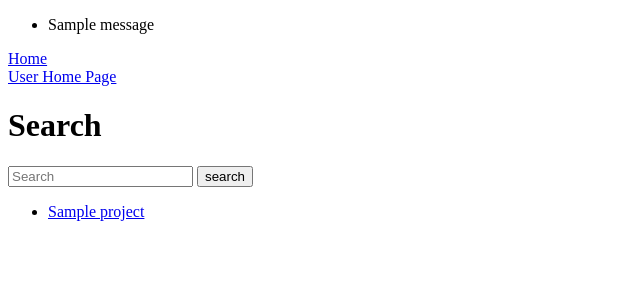
After one commit to wfishell/Databases-Project-1, a Flask app: template pages/templates/search.html in a window 1280 px wide. The commit adds this page. Shown: the top 300 px of the page, without its empty margins (0-640 px from the left). Run offline with Flask 3, Linux system fonts and the light colour scheme; the template is opened without the code that fills it: most values are stand-ins (such as "Sample title", 1, 10 or a date in 2020); one stand-in notice (Sample message) is shown.

Commit message:
commiting new changes to git

```diff
--- a/pages/LoginSignup.py
+++ b/pages/LoginSignup.py
@@ -10,8 +10,8 @@ def login():
 
         conn = engine.connect()
         conn.execute(text("SET SCHEMA 'wf2322'"))
-        query=f"SELECT * FROM users WHERE username = '{Post_Username}'"
-        result = conn.execute(text(query)).fetchone()
+        query=text(f"SELECT * FROM users WHERE username = :username")
+        result = conn.execute(query,{'username':Post_Username}).fetchone()
         conn.close()
 
         if result:
@@ -20,7 +20,7 @@ def login():
             return redirect(f'/userprofile/{Post_Username}')
         else:
             flash('Invalid username. Please try again.', 'error')
-            return render_template('login.html')
+            return render_template('Login.html')
 
     return render_template('Login.html')
 
--- a/pages/server.py
+++ b/pages/server.py
@@ -4,13 +4,13 @@ from LoginSignup import LoginSignup
 from UserProfile import UserProfile
 from ProjectPage import project
 from projectcalendar import projectcalendar
-
+from Search import Search
 app = Flask(__name__)
 app.register_blueprint(LoginSignup)
 app.register_blueprint(UserProfile)
 app.register_blueprint(project)
 app.register_blueprint(projectcalendar)
-
+app.register_blueprint(Search)
 @app.route('/')
 def home():
     return render_template('home.html')
--- a/pages/templates/UserHomepage.html
+++ b/pages/templates/UserHomepage.html
@@ -7,6 +7,7 @@
 
 <body>
   <a href="{{ url_for('home') }}">Home</a><br>
+  <a href="{{ url_for('Search.search') }}">Search</a><br>
   <h1>{{ username }}'s HomePage!</h1>
   <ul>
     <h2>Managed Projects:</h2>
--- /dev/null
+++ b/pages/templates/search.html
@@ -0,0 +1,38 @@
+<!DOCTYPE html>
+<html lang="en">
+<body>
+    <div class="app-title">
+        {% with messages = get_flashed_messages(with_categories=true) %}
+            {% if messages %}
+                <ul class="flashes">
+                    {% for category, message in messages %}
+                        <li class="{{ category }}">{{ message }}</li>
+                    {% endfor %}
+                </ul>
+            {% endif %}
+        {% endwith %}
+
+        <a href="{{ url_for('home') }}">Home</a><br>
+        <a href="{{ url_for('UserProfile.UserPage', username=username) }}">User Home Page</a><br>
+        <h1>Search</h1>
+    </div>
+
+    <div class="search">
+        <div class="control-group">
+            <form method="POST" action="{{ url_for('Search.search') }}">
+                <input type="text" class="sear-field" placeholder="Search" name="Search" required>
+                <label class="Search-field-icon fui-user" for="project_search"></label>
+                <input type="submit" value="search" class="btn btn-primary btn-large btn-block">
+            </form>
+        </div>
+    </div>
+
+    <ul>
+    {% if results %}
+        {% for project in results %}
+            <li><a href="{{ url_for('project.project_page', project_id=project[0]) }}">{{ project[1] }}</a></li>
+        {% endfor %}
+    {% endif %}
+    </ul>
+</body>
+</html>
```
